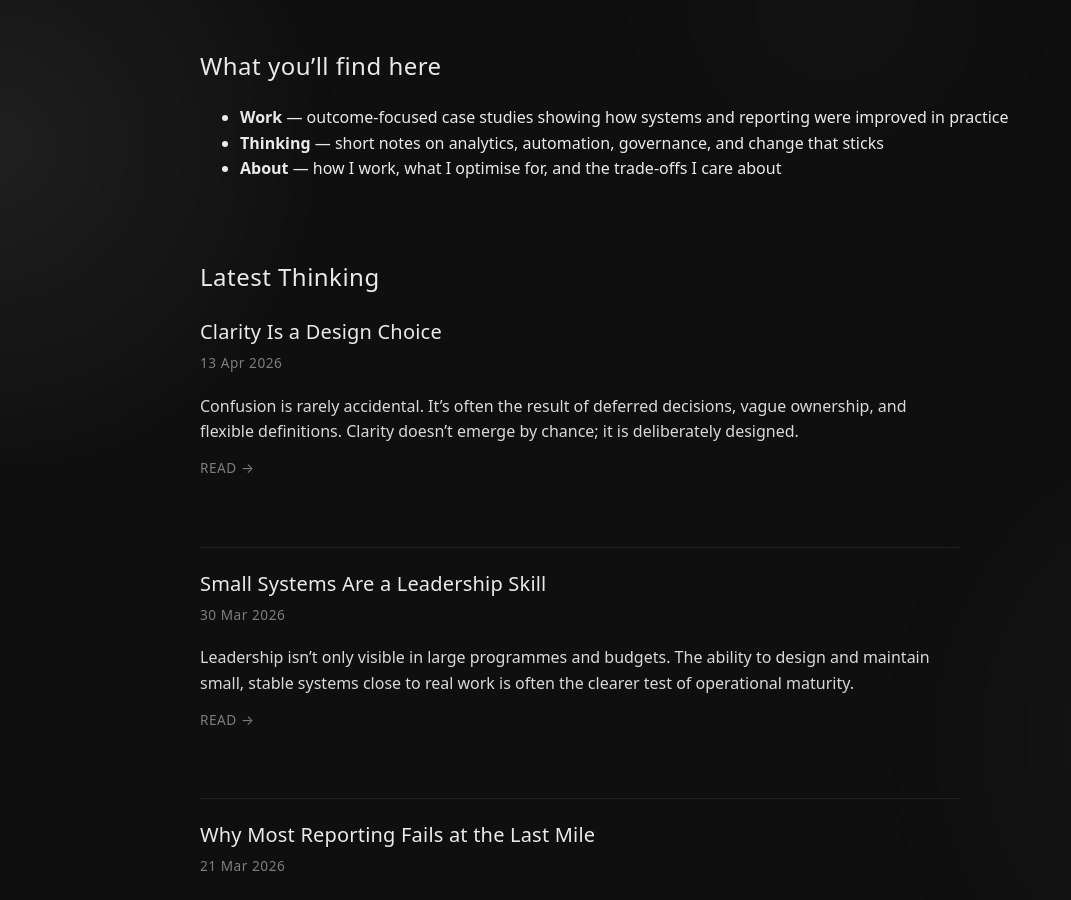
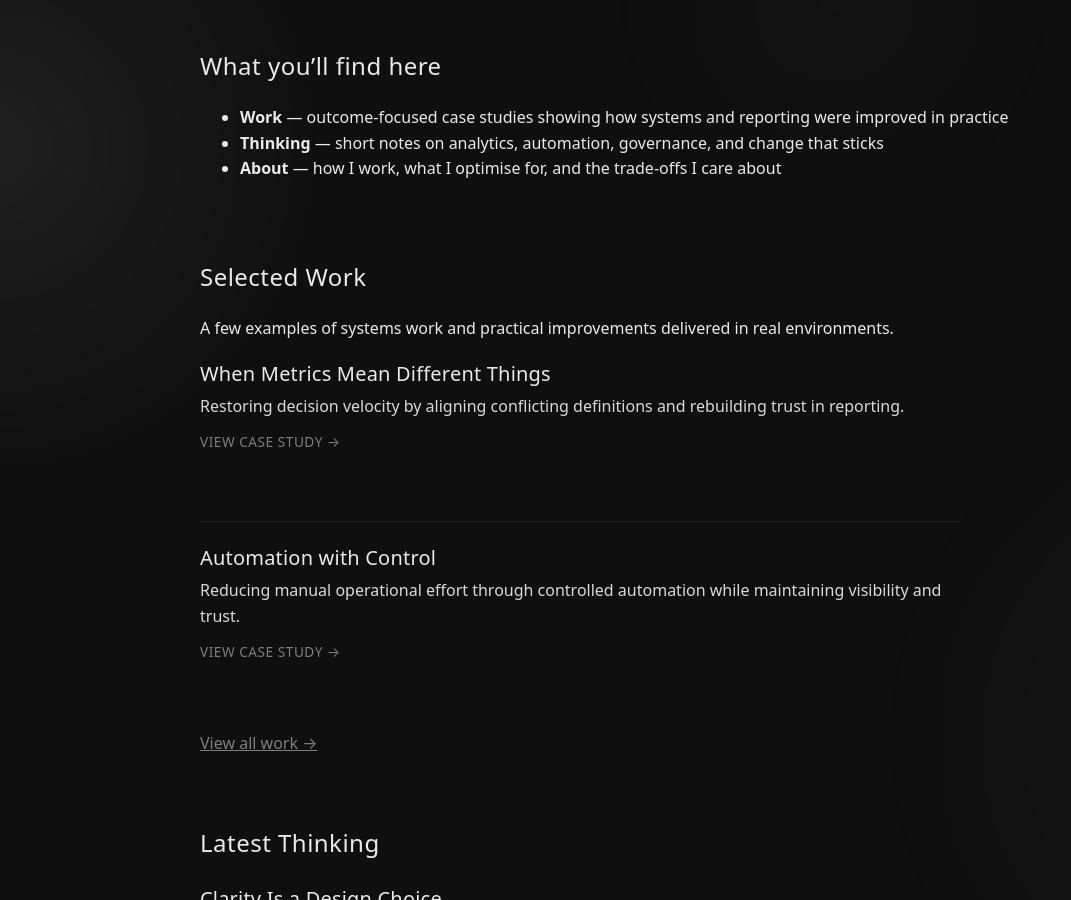
Before and after one commit to ElliotGinge/elliotginger.com, a Jekyll site: the page built from index.md, in a window 1280 px wide and 900 px high, scrolled down 596 px. Shown: the whole window, without its empty margins (0-1071 px from the left). Built offline with Jekyll 4.4.1, drawn with Linux system fonts in a browser that asks for light colours; our own code applies the rules of GitHub Pages for plain Markdown files.

Commit message:
Update index.md

```diff
--- a/index.md
+++ b/index.md
@@ -32,6 +32,46 @@
 - **About** — how I work, what I optimise for, and the trade-offs I care about
 
 <div style="height:2.5rem"></div>
+
+## Selected Work
+
+A few examples of systems work and practical improvements delivered in real environments.
+
+<div class="posts-preview">
+
+<article class="post-card">
+  <h3 class="post-title">
+    <a href="/work/when-metrics-mean-different-things/">When Metrics Mean Different Things</a>
+  </h3>
+
+  <p class="post-excerpt">
+    Restoring decision velocity by aligning conflicting definitions and rebuilding trust in reporting.
+  </p>
+
+  <a class="post-readmore muted" href="/work/when-metrics-mean-different-things/">View case study →</a>
+</article>
+
+<div style="height:1.75rem"></div>
+
+<article class="post-card">
+  <h3 class="post-title">
+    <a href="/work/automation-with-control/">Automation with Control</a>
+  </h3>
+
+  <p class="post-excerpt">
+    Reducing manual operational effort through controlled automation while maintaining visibility and trust.
+  </p>
+
+  <a class="post-readmore muted" href="/work/automation-with-control/">View case study →</a>
+</article>
+
+</div>
+
+<div style="height:0.75rem"></div>
+
+<a class="muted" href="/work/">View all work →</a>
+
+<div style="height:2rem"></div>
 
 ## Latest Thinking
 
```
